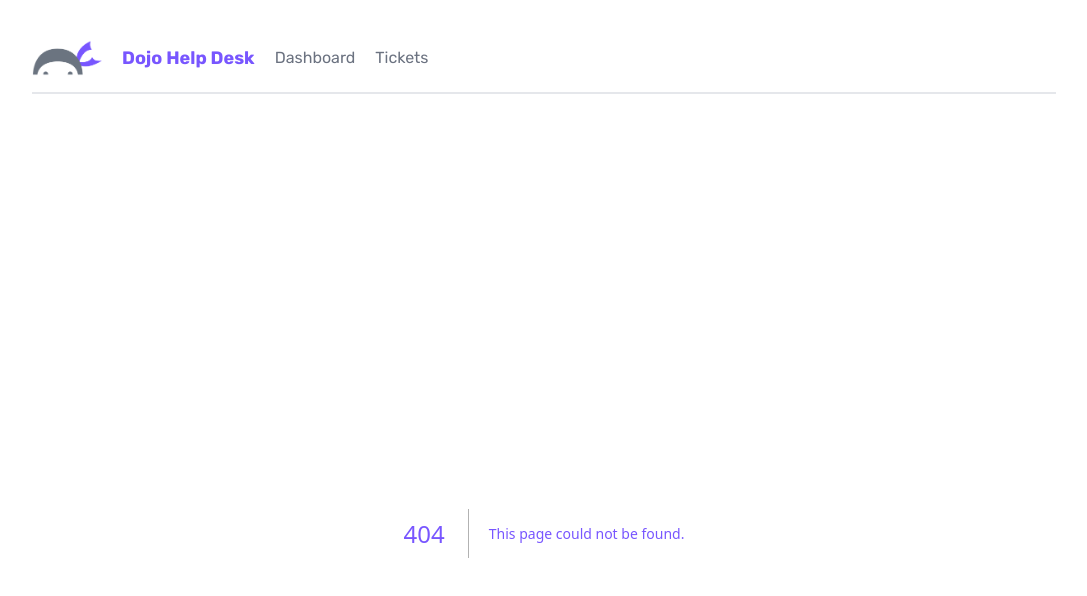
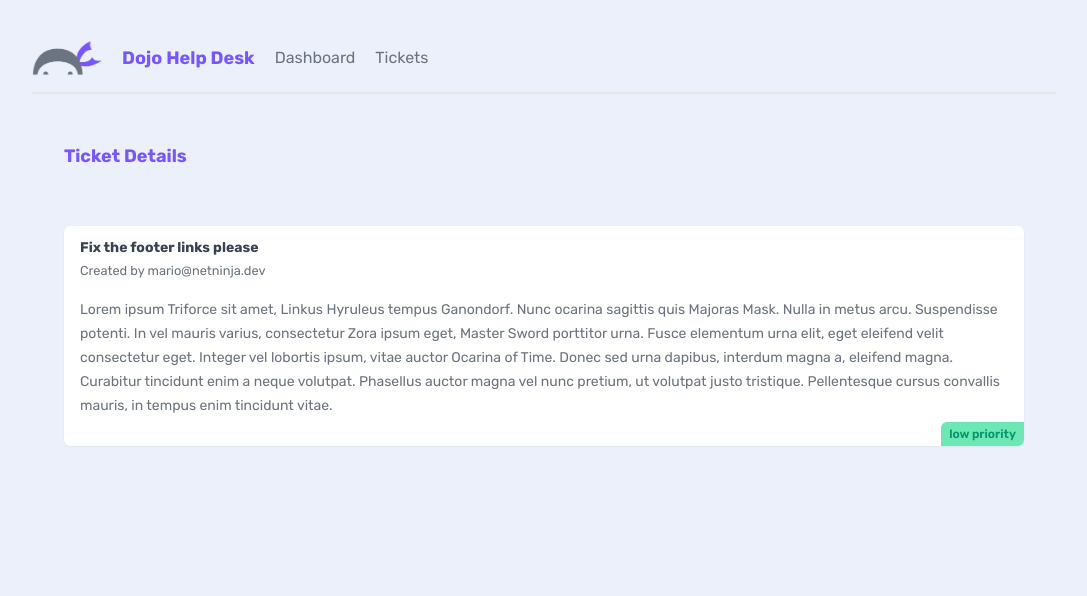
Before and after one commit to markpackham/dojo-helpdesk, a Next.js app: page /tickets/1 in a window 1280 px wide. Before the commit this address had no page. Shown: the top 596 px of the page, without its empty margins (96-1183 px from the left). Built offline with nearby package versions, Linux system fonts and the light colour scheme; data requests are answered from the project's data file.

Commit message:
render ticket links dynamic
https://www.youtube.com/watch?v=ihmyC4Ei2zY&list=PL4cUxeGkcC9jZIVqmy_QhfQdi6mzQvJnT&index=8

```diff
--- a/app/tickets/TicketList.jsx
+++ b/app/tickets/TicketList.jsx
@@ -1,3 +1,5 @@
+import Link from "next/link";
+
 async function getTickets() {
   const res = await fetch("http://localhost:4000/tickets", {
     next: {
@@ -16,11 +18,13 @@ export default async function TicketList() {
     <>
       {tickets.map((ticket) => (
         <div key={ticket.id} className="card my-5">
-          <h3>{ticket.title}</h3>
-          <p>{ticket.body.slice(0, 200)}...</p>
-          <div className={`pill ${ticket.priority}`}>
-            {ticket.priority} priority
-          </div>
+          <Link href={`/tickets/${ticket.id}`}>
+            <h3>{ticket.title}</h3>
+            <p>{ticket.body.slice(0, 200)}...</p>
+            <div className={`pill ${ticket.priority}`}>
+              {ticket.priority} priority
+            </div>
+          </Link>
         </div>
       ))}
       {tickets.length === 0 && <p className="text-center">No open tickets</p>}
--- /dev/null
+++ b/app/tickets/[id]/page.jsx
@@ -0,0 +1,30 @@
+async function getTicket(id) {
+  const res = await fetch(`http://localhost:4000/tickets/${id}`, {
+    next: {
+      // set to 0 if you want to disable caching (want super fast tickets)
+      revalidate: 30,
+    },
+  });
+  const data = await res.json();
+  return data;
+}
+
+export default async function TicketDetails({ params }) {
+  const ticket = await getTicket(params.id);
+
+  return (
+    <main>
+      <nav>
+        <h2>Ticket Details</h2>
+      </nav>
+      <div className="card">
+        <h3>{ticket.title}</h3>
+        <small>Created by {ticket.user_email}</small>
+        <p>{ticket.body}</p>
+        <div className={`pill ${ticket.priority}`}>
+          {ticket.priority} priority
+        </div>
+      </div>
+    </main>
+  );
+}
--- a/package.json
+++ b/package.json
@@ -6,7 +6,8 @@
     "dev": "next dev",
     "build": "next build",
     "start": "next start",
-    "lint": "next lint"
+    "lint": "next lint",
+    "server": "json-server --watch ./_data/db.json --port 4000"
   },
   "dependencies": {
     "autoprefixer": "10.4.15",
```
